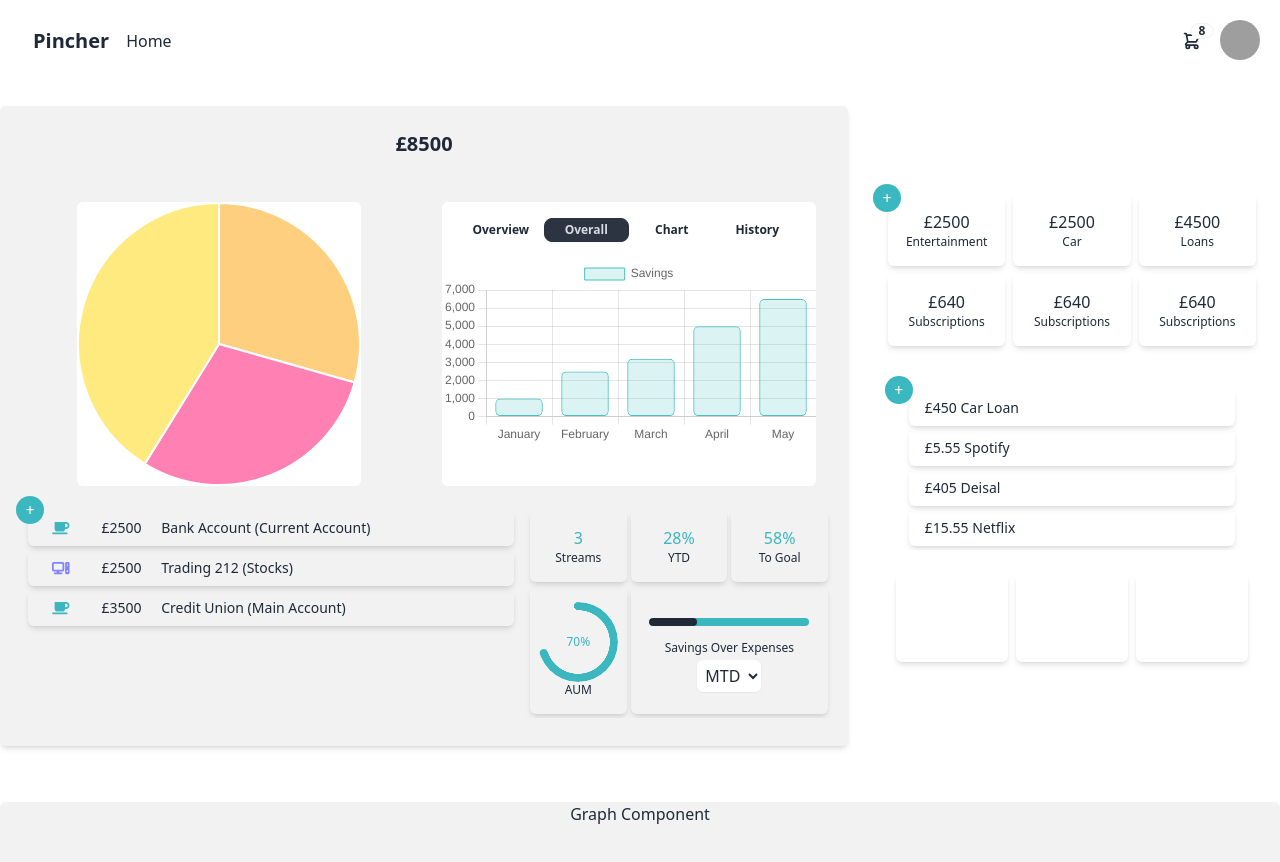
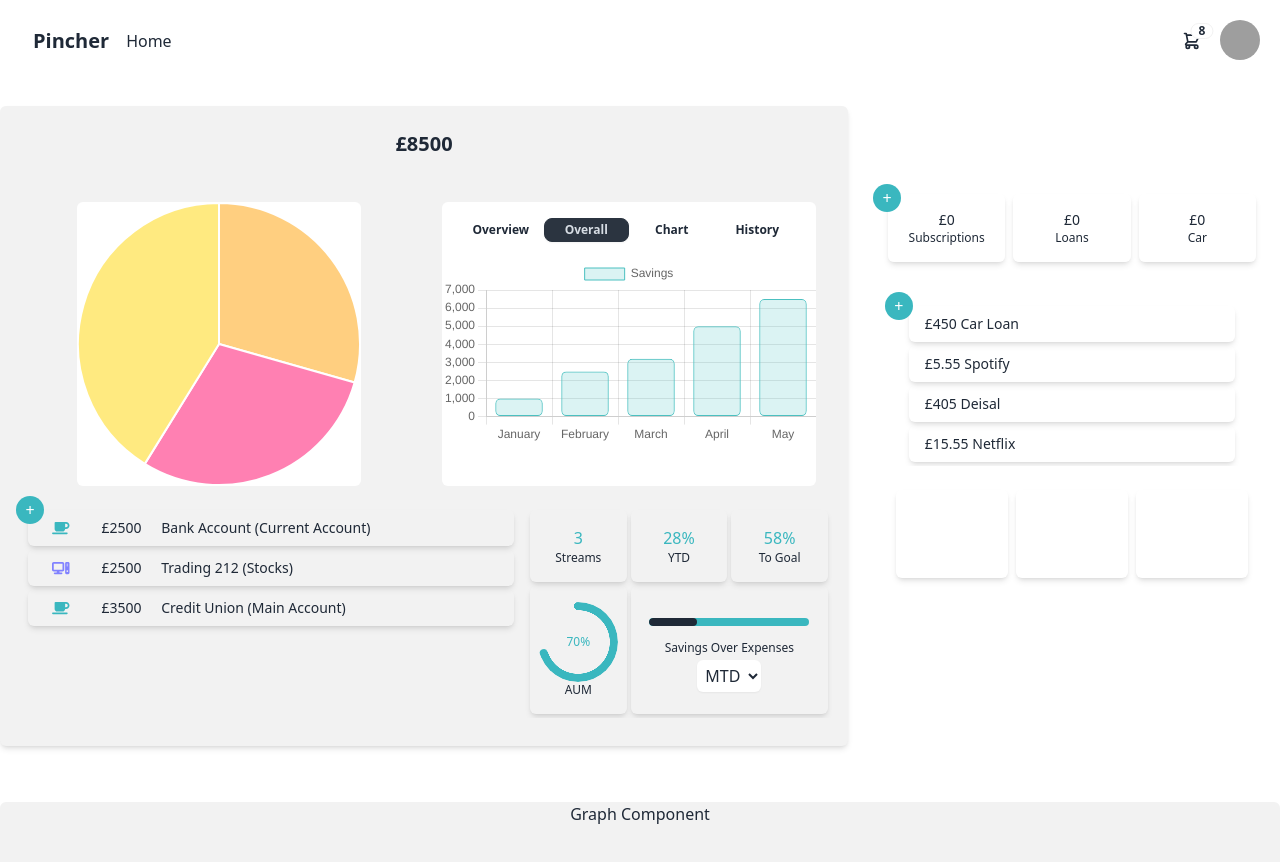
Before and after one commit to JamesBellew/pincher, a React (Vite) app: page / in a window 1280 px wide. Shown: the top 862 px of the page. Built offline with nearby package versions, Linux system fonts and the light colour scheme; grey boxes are pictures that could not be loaded.

Commit message:
started on the category section of expenses

```diff
--- a/src/App.jsx
+++ b/src/App.jsx
@@ -102,7 +102,23 @@ function App() {
       icon: "computer",
     },
   ]);
-  const [expensesCategories, setExpensesCategories] = useState([{}]);
+  const [expensesCategories, setExpensesCategories] = useState([
+    {
+      id: 0,
+      name: "Subscriptions",
+      amount: 0,
+    },
+    {
+      id: 1,
+      name: "Loans",
+      amount: 0,
+    },
+    {
+      id: 2,
+      name: "Car",
+      amount: 0,
+    },
+  ]);
 
   //usestates Consts
   const [isNotifMenuActive, setIsNotifMenuActive] = useState(false);
--- a/src/components/expenses.comp.jsx
+++ b/src/components/expenses.comp.jsx
@@ -1,6 +1,23 @@
 import "../App.css";
 
-function Expenses({ expensesArray }) {
+function Expenses({ expensesArray, expensesCategoriesArray }) {
+  //want to get the total figures for the categories somehow :L
+  // Using .reduce() to sum expenses by category
+  const totalsByCategory = expensesArray.reduce((acc, expense) => {
+    // Initialize the category in the accumulator if it doesn't already exist
+    if (!acc[expense.category]) {
+      acc[expense.category] = 0;
+    }
+    // Add the expense amount to the category total
+    acc[expense.category] += expense.amount;
+    return acc;
+  }, {});
+
+  // Output the totals for each category
+  for (const [category, total] of Object.entries(totalsByCategory)) {
+    console.log(`${category} = ${total}`);
+  }
+
   return (
     <>
       <div className="md:h-[80vh] h-[85vh] dark:bg-base-200 bg-white col-span-2 md:col-span-2 rounded-md">
@@ -20,30 +37,17 @@ function Expenses({ expensesArray }) {
           <button className="absolute w-7 h-7 translate-y-[-10px] translate-x-[-15px] rounded-full bg-tahiti text-center text-white">
             +
           </button>
-          <div className="p-4 col-span-1 rounded-md bg-base-100/50 shadow-md  text-center">
-            <p>£2500</p>
-            <p className="text-xs">Entertainment</p>
-          </div>
-          <div className="p-4 col-span-1 rounded-md bg-base-100/50 shadow-md  text-center">
-            <p>£2500</p>
-            <p className="text-xs">Car</p>
-          </div>
-          <div className="p-4 col-span-1 rounded-md bg-base-100/50 shadow-md  text-center">
-            <p>£4500</p>
-            <p className="text-xs">Loans</p>
-          </div>{" "}
-          <div className="p-4 col-span-1 rounded-md bg-base-100/50 shadow-md  text-center">
-            <p>£640</p>
-            <p className="text-xs">Subscriptions</p>
-          </div>
-          <div className="p-4 col-span-1 rounded-md bg-base-100/50 shadow-md  text-center">
-            <p>£640</p>
-            <p className="text-xs">Subscriptions</p>
-          </div>
-          <div className="p-4 col-span-1 rounded-md bg-base-100/50 shadow-md text-center">
-            <p>£640</p>
-            <p className="text-xs">Subscriptions</p>
-          </div>
+
+          {expensesCategoriesArray.map((category) => {
+            return (
+              <>
+                <div className="p-4 col-span-1 rounded-md bg-base-100/50 shadow-md  text-center">
+                  <p className="text-sm">£{category.amount}</p>
+                  <p className="text-xs">{category.name}</p>
+                </div>
+              </>
+            );
+          })}
         </div>
         <div className="expensesArrayDiv max-h-44  overflow-auto  w-[90%] mx-auto mt-10">
           <button className="absolute w-7 h-7 translate-y-[-10px] rounded-full bg-tahiti text-center text-white">
```
